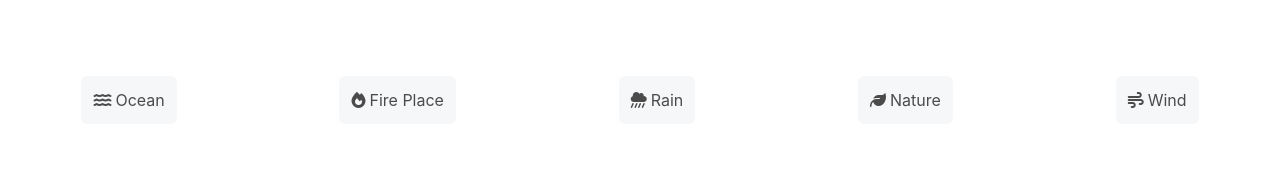
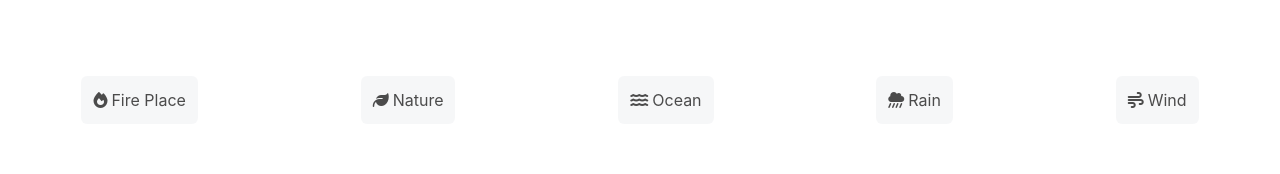
Before and after one commit to CihanGonen/study-timer, a React (Create React App) app: page / in a window 1280 px wide. Shown: the top 174 px of the page. Built offline with nearby package versions, Linux system fonts and the light colour scheme.

Commit message:
play music functionality

```diff
--- a/src/AmbianceOptions/AmbianceOptions.js
+++ b/src/AmbianceOptions/AmbianceOptions.js
@@ -1,13 +1,39 @@
+import {useRef,useEffect,useState} from 'react';
+
 import './AmbianceOptions.css';
 
-function AmbianceOptions() {
+function AmbianceOptions({sounds,songIndex,setSongIndex}) {
+
+  const audioEl = useRef(null);
+  const [isPlaying,setIsPlaying]= useState(false);
+
+  const changeMusic = (index)=>{
+      setSongIndex(index);
+  }
+
+  useEffect(()=>{
+    console.log(songIndex);
+    audioEl.current.play();
+  },[songIndex,sounds])
+
   return (
     <div className="row-span-1 flex justify-around items-center">
-    <button className="ambiance-button bg-gray-100 opacity-70 p-3 rounded-md btn" value="ocean"><i class="fas fa-water pr-1 ocean"></i>Ocean</button>
-    <button className="ambiance-button bg-gray-100 opacity-70 p-3 rounded-md btn" value="fire"><i class="fas fa-fire pr-1 fire"></i>Fire Place</button>
-    <button className="ambiance-button bg-gray-100 opacity-70 p-3 rounded-md btn"  value="rain"><i class="fas fa-cloud-showers-heavy pr-1 rain"></i>Rain</button>
-    <button className="ambiance-button bg-gray-100 opacity-70 p-3 rounded-md btn" value="nature"><i class="fas fa-leaf pr-1 nature"></i>Nature</button>
-    <button className="ambiance-button bg-gray-100 opacity-70 p-3 rounded-md btn" value="wind"><i class="fas fa-wind pr-1 wind"></i>Wind</button>
+    <audio loop src={sounds[songIndex].src} ref={audioEl}></audio>
+    <button className="ambiance-button bg-gray-100 opacity-70 p-3 rounded-md btn" value="fire" onClick={
+      ()=>changeMusic(0)
+    }><i className="fas fa-fire pr-1 fire"></i>Fire Place</button>
+    <button className="ambiance-button bg-gray-100 opacity-70 p-3 rounded-md btn" value="nature" onClick={
+      ()=>changeMusic(1)
+    }><i className="fas fa-leaf pr-1 nature"></i>Nature</button>
+    <button className="ambiance-button bg-gray-100 opacity-70 p-3 rounded-md btn" value="ocean" onClick={
+      ()=>changeMusic(2)
+    }><i className="fas fa-water pr-1 ocean"></i>Ocean</button>
+    <button className="ambiance-button bg-gray-100 opacity-70 p-3 rounded-md btn" value="rain" onClick={
+      ()=>changeMusic(3)
+    }><i className="fas fa-cloud-showers-heavy pr-1 rain"></i>Rain</button>
+    <button className="ambiance-button bg-gray-100 opacity-70 p-3 rounded-md btn" value="wind" onClick={
+      ()=>changeMusic(4)
+    }><i className="fas fa-wind pr-1 wind"></i>Wind</button>
   </div>
   );
 }
--- a/src/App.js
+++ b/src/App.js
@@ -5,41 +5,46 @@ import AmbianceOptions from './AmbianceOptions/AmbianceOptions';
 function App() {
   const [sounds] = useState([
     {
-      src: "../public/sounds/fireplace-looped.mp3",
+      src: "./sounds/fireplace-looped.mp3",
       img_src: "../public/gifs/ates.gif",
       artist: "http://imperfectlyperfectdude.tumblr.com/post/46442896724",
       class: "fire-wrapper",
     },
     {
-      src: "../public/sounds/nature-looped.mp3",
+      src: "./sounds/nature-looped.mp3",
       img_src: "../public/gifs/nature.gif",
       artist: "https://allyouneediswall.tumblr.com/post/161523565885",
       class: "nature-wrapper",
     },
     {
-      src: "../public/sounds/ocean-looped.mp3",
+      src: "./sounds/ocean-looped.mp3",
       img_src: "../public/gifs/ocean.gif",
       artist: "http://chrs.cblls.com/",
       class: "ocean-wrapper",
     },
     {
-      src: "../public/sounds/rain-looped.mp3",
+      src: "./sounds/rain-looped.mp3",
       img_src: "../public/gifs/rain.gif",
       artist: "https://www.reddit.com/r/Cinemagraphs/comments/8smfms/im_dying_for_more_like_this/",
       class: "rain-wrapper",
     },
     {
-      src: "../public/sounds/wind-looped.mp3",
+      src: "./sounds/wind-looped.mp3",
       img_src: "../public/gifs/wind.gif",
       artist: "http://jjjjjjjjjjohn.tumblr.com/",
       class: "wind-wrapper",
     },
   ])
 
+  const [songIndex,setSongIndex] = useState(0);
 
   return (
     <div className="page-wrapper w-screen h-screen gif-wraper grid grid-rows-4">
-      <AmbianceOptions/>
+      <AmbianceOptions
+        sounds={sounds}
+        songIndex={songIndex}
+        setSongIndex={setSongIndex}
+      />
       {/* <StudySessionOptions/> */}
       {/* <TimerOptions/> */}
       {/* <ShowScreen/> */}
```
